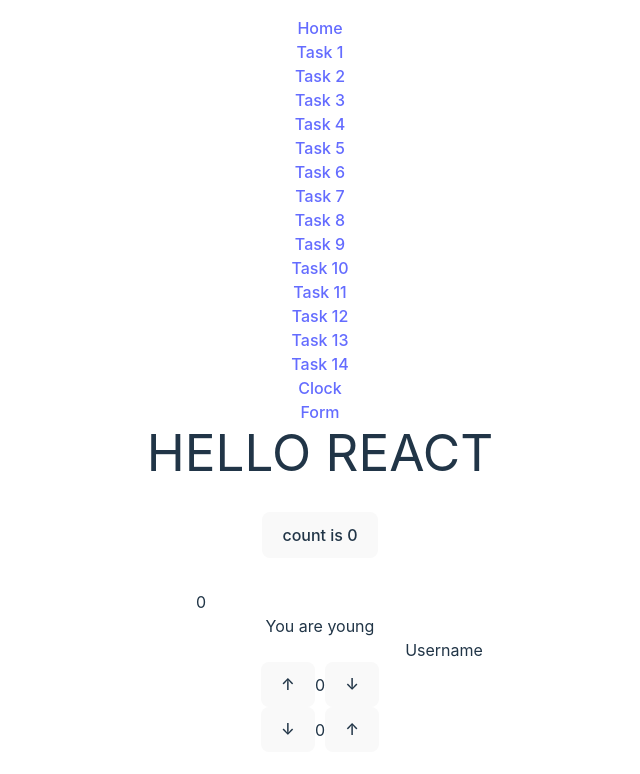
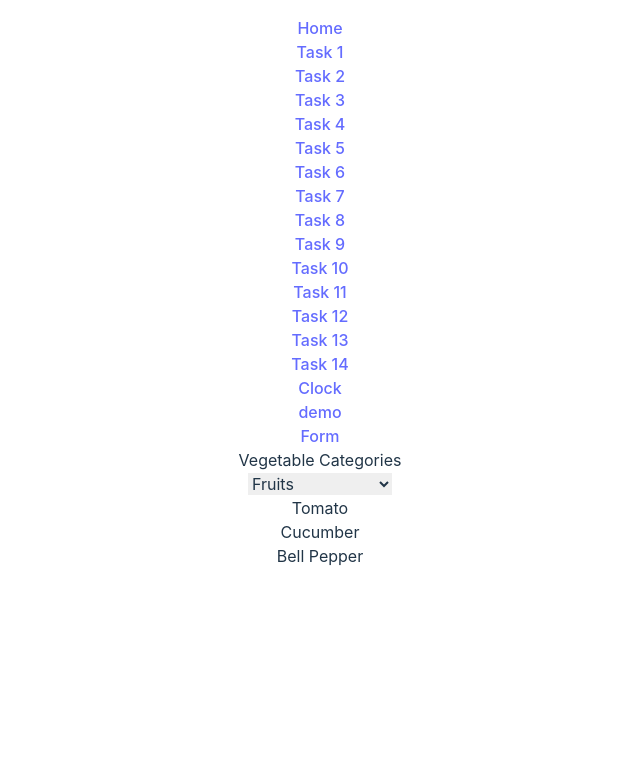
Before and after one commit to Krish4523/react-tutorial, a React (Vite) app: page /task16 in a window 1280 px wide. Before the commit this address led to /. Shown: the top 774 px of the page, without its empty margins (320-960 px from the left). Built offline with nearby package versions, Linux system fonts and the light colour scheme.

Commit message:
add VegetableCategories component and update routing in App.jsx

```diff
--- a/src/App.jsx
+++ b/src/App.jsx
@@ -19,6 +19,7 @@
 import { Clock } from "./tasks/Clock.jsx";
 import { FormExample } from "./tasks/FormExample.jsx";
 import Ex from "./components/Ex.jsx";
+import VegetableCategories from "./tasks/ipe_demo.jsx";
 
 const info = { model: "Grand i10", brand: "Hyundai" };
 const students = [
@@ -43,6 +44,7 @@
   { href: "/task13", item: "Task 13" },
   { href: "/task14", item: "Task 14" },
   { href: "/task15", item: "Clock" },
+  { href: "/task16", item: "demo" },
   { href: "/form", item: "Form" },
 ];
 
@@ -71,6 +73,7 @@
           <Route path="/task13" element={<Task13 />} />
           <Route path="/task14" element={<T1 />} />
           <Route path="/task15" element={<Clock />} />
+          <Route path="/task16" element={<VegetableCategories />} />
           <Route path="/form" element={<FormExample />} />
           <Route path="/ex" element={<Ex />} />
           <Route path="*" element={<Navigate to="/" />} />
--- a/src/tasks/AxiosDemo.jsx
+++ b/src/tasks/AxiosDemo.jsx
@@ -1,4 +1,3 @@
-import React from "react";
 import { useEffect, useState } from "react";
 import axios from "axios";
 
--- /dev/null
+++ b/src/tasks/ipe_demo.jsx
@@ -0,0 +1,57 @@
+import { useState } from 'react';
+
+const vegetableData = {
+  fruits: ['Tomato', 'Cucumber', 'Bell Pepper'],
+  leafyGreens: ['Spinach', 'Kale', 'Lettuce'],
+  rootVegetables: ['Carrot', 'Potato', 'Beetroot'],
+  legumes: ['Lentils', 'Chickpeas', 'Black Beans'],
+};
+
+const VegetableCategories = () => {
+  const [selectedCategory, setSelectedCategory] = useState('fruits');
+  const [errorMessage, setErrorMessage] = useState('');
+
+  const handleCategoryChange = (event) => {
+    const selectedCategory = event.target.value;
+    setErrorMessage('');
+
+    if (selectedCategory === 'Select Category') {
+      setErrorMessage('Please select a category.');
+    } else if (!vegetableData[selectedCategory]) {
+      setErrorMessage('Category not found.');
+    } else {
+      setSelectedCategory(selectedCategory);
+    }
+  };
+
+  const getDisplayVegetables = () => {
+    if (selectedCategory === 'Select Category') {
+      return [];
+    } else if (!vegetableData[selectedCategory]) {
+      return [];
+    } else {
+      return vegetableData[selectedCategory].slice(0, 3); // Randomly select 3 vegetables
+    }
+  };
+
+  return (
+    <div>
+      <h2>Vegetable Categories</h2>
+      <select value={selectedCategory} onChange={handleCategoryChange}>
+        <option value="Select Category">Select Category</option>
+        <option value="fruits">Fruits</option>
+        <option value="leafyGreens">Leafy Greens</option>
+        <option value="rootVegetables">Root Vegetables</option>
+        <option value="legumes">Legumes</option>
+      </select>
+      {errorMessage && <p style={{ color: 'red' }}>{errorMessage}</p>}
+      <ul>
+        {getDisplayVegetables().map((vegetable, index) => (
+          <li key={index}>{vegetable}</li>
+        ))}
+      </ul>
+    </div>
+  );
+};
+
+export default VegetableCategories;
```
